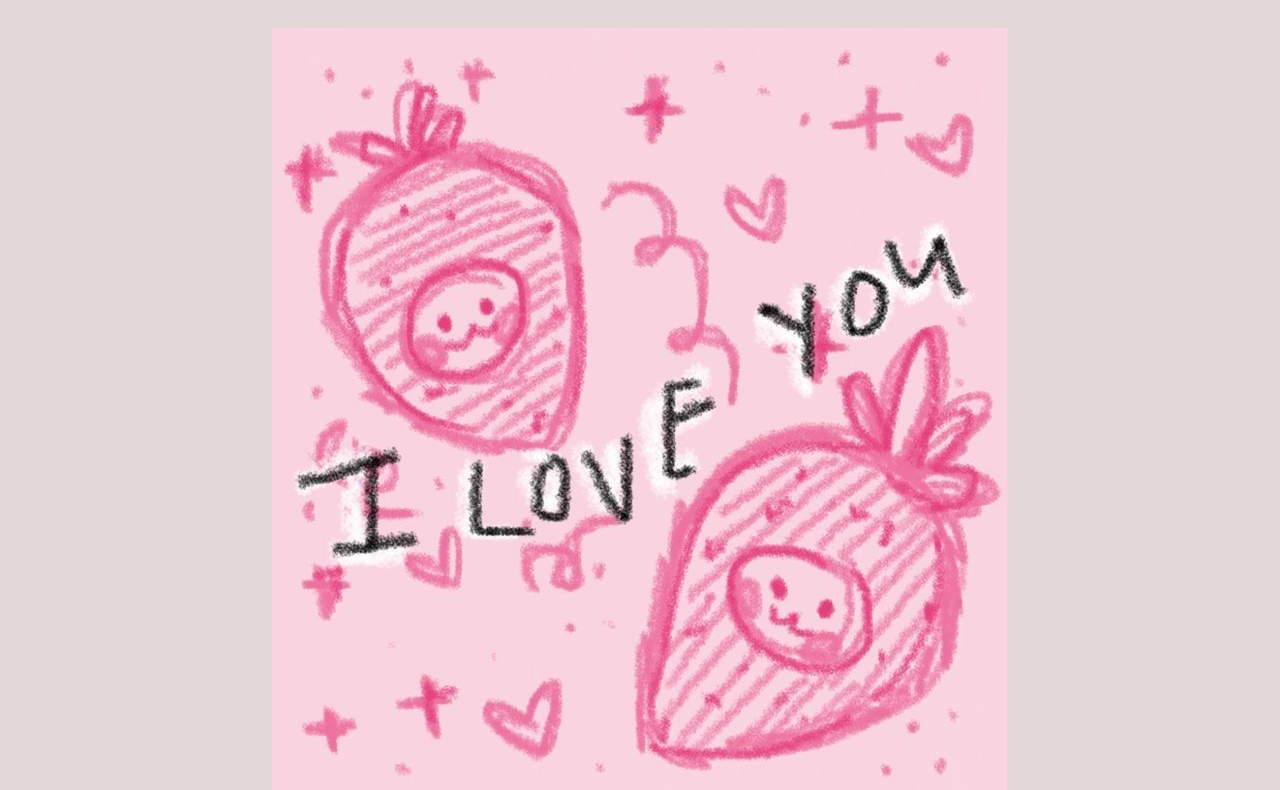
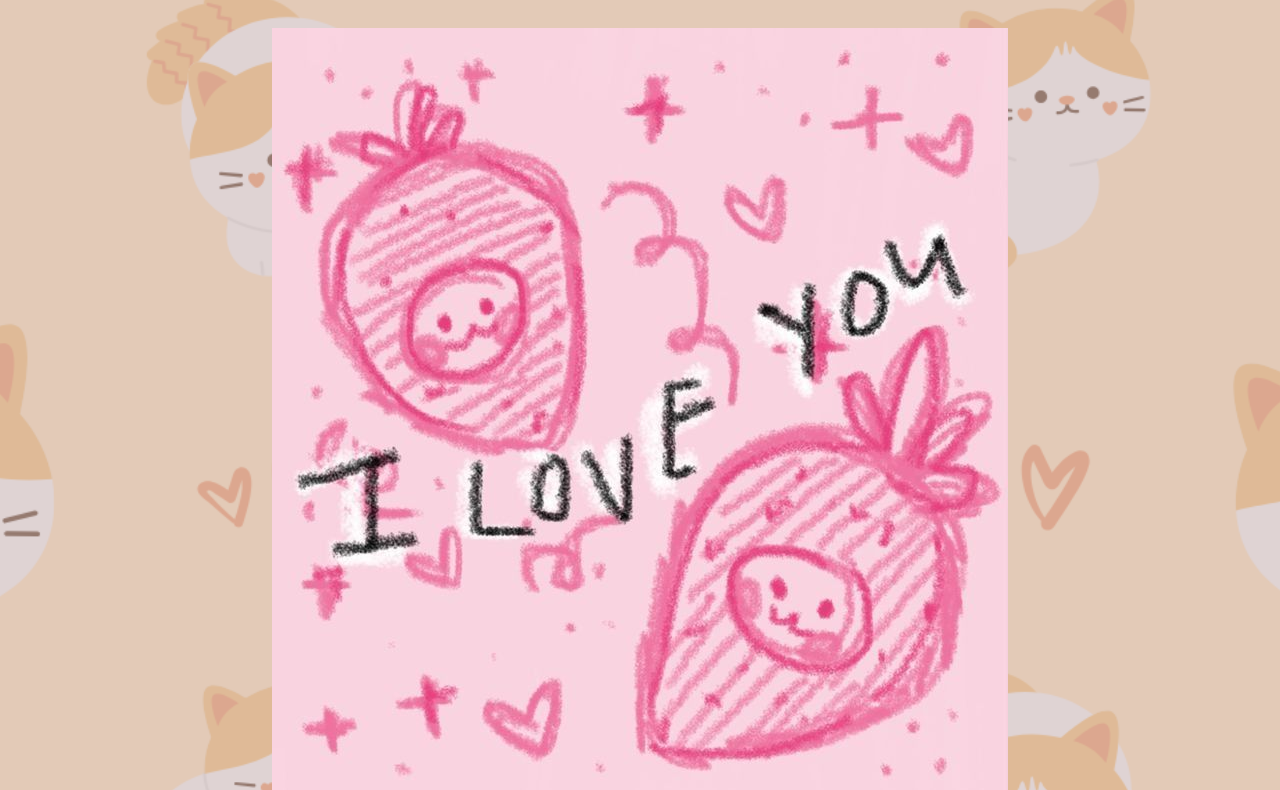
Before and after one commit to veryveryjerry/San-Valentino, a plain HTML site: page index.html in a window 1280 px wide. Shown: the part 211-1001 px from the top of the page. Drawn offline with Linux system fonts and the light colour scheme.

Commit message:
styles.css

```diff
--- a/styles.css
+++ b/styles.css
@@ -1,7 +1,7 @@
 /* General Styles */
 body {
     font-family: 'Arial', sans-serif;
-    background-image: url('images/background.png');
+    background-image: url('./assets/images/background.png');
     background-size: cover;
     background-position: center;
     color: #333;
```
